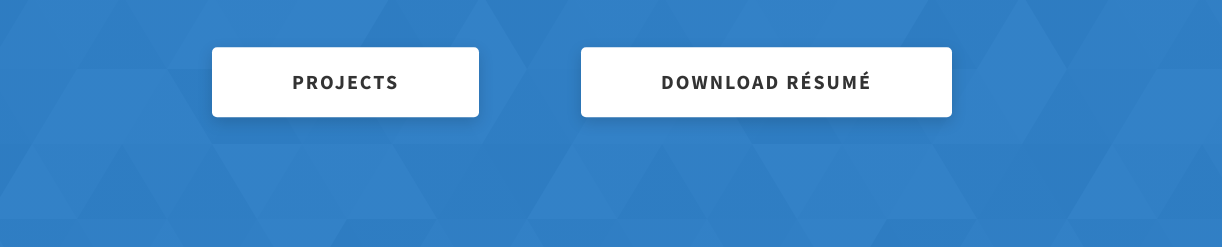
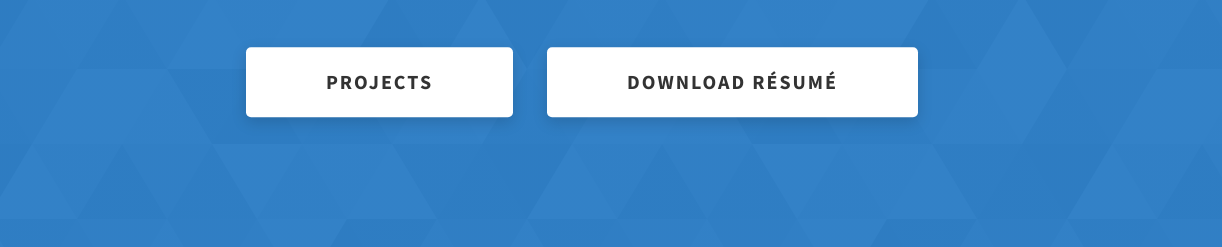
Before and after one commit to prateeksamudrala/jpsportfolio, a website: page index.html in a window 1280 px wide. Shown: the part 456-703 px from the top of the page, 58-1280 px from the left. Drawn offline with Linux system fonts and the light colour scheme.

Commit message:
button space

```diff
--- a/index.html
+++ b/index.html
@@ -93,7 +93,15 @@
         </div>
         <div class="home-hero__cta">
           <a href="./#projects" class="btn btn--bg">Projects</a>
-          <a href="https://drive.google.com/file/d/1Hj0jPWLldn4uuxZb5_et1LtNnLeQdjrT/view?usp=share_link"  target="_blank" class="btn btn--bg--right">Download Résumé</a>
+          &nbsp;
+          &nbsp;
+          &nbsp;
+          &nbsp;
+          &nbsp;
+          &nbsp;
+          &nbsp;
+          &nbsp;
+          <a href="https://drive.google.com/file/d/1Hj0jPWLldn4uuxZb5_et1LtNnLeQdjrT/view?usp=share_link"  target="_blank" class="btn btn--bg">Download Résumé</a>
         </div>
 
       </div>
```
